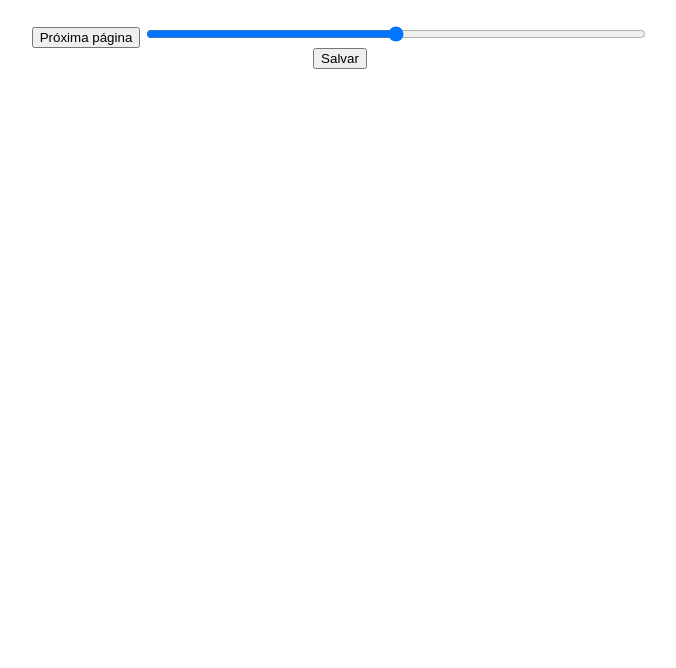
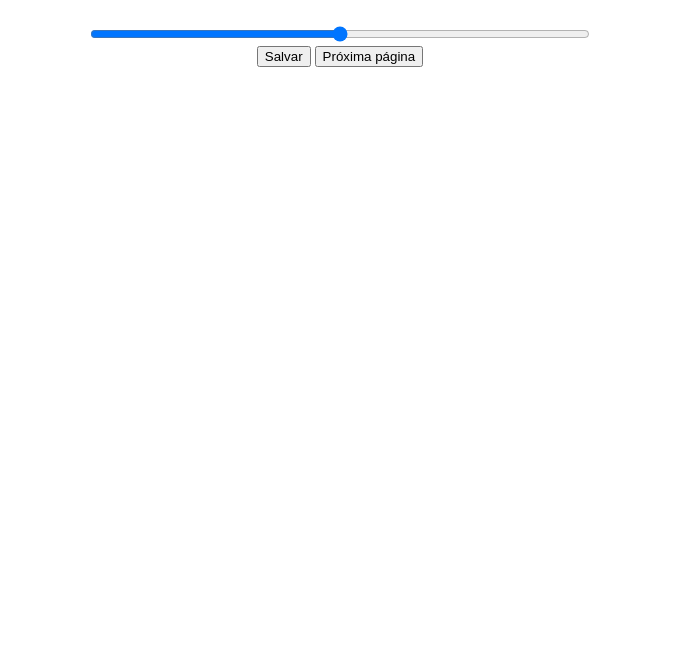
Before and after one commit to Jasasca100/Site.github.io, a plain HTML site: page index.html in a window 1280 px wide. Shown: the part 132-800 px from the top of the page, without its empty margins (300-976 px from the left). Drawn offline with Linux system fonts and the light colour scheme.

Commit message:
Update index.html

```diff
--- a/index.html
+++ b/index.html
@@ -24,9 +24,9 @@
         <h1 id="sla">Quão bem você esta hoje?</h1>
         <h1 id="h3"></h1>
        <br>
-        <button id="proxima"onclickou="proximaPagina()">Próxima página</button>
         <input type="range" id="range" min="0" max="100" placeholder="aaaaa to asadas"><br>
         <button id="salvar"onclick="salvar()">Salvar</button>
+        <button id="proxima"onclick="proximaPagina()">Próxima página</button>
         <p id="h1"></p>
 
     <script>
```
